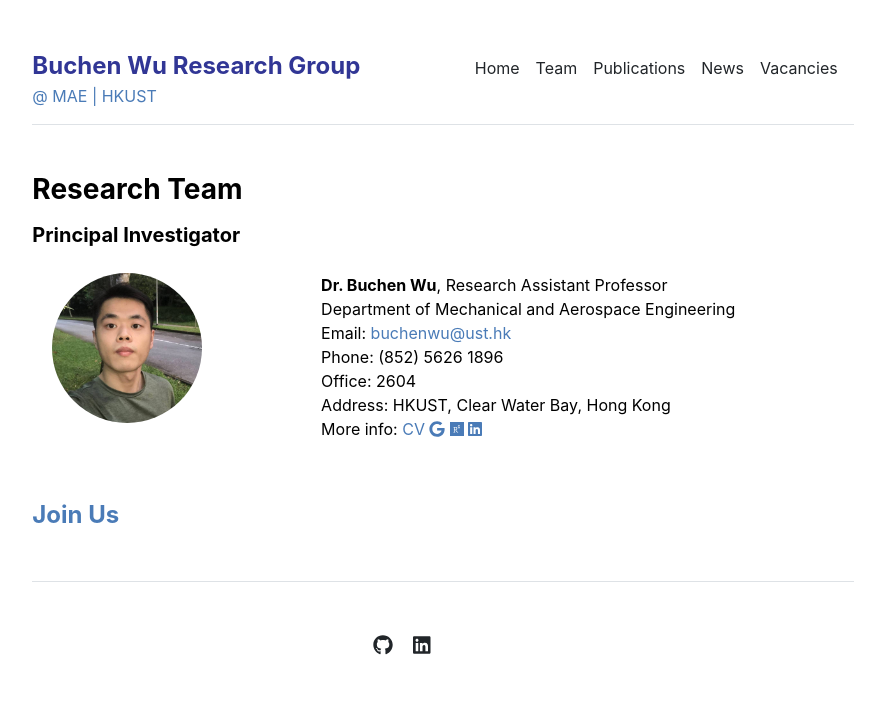
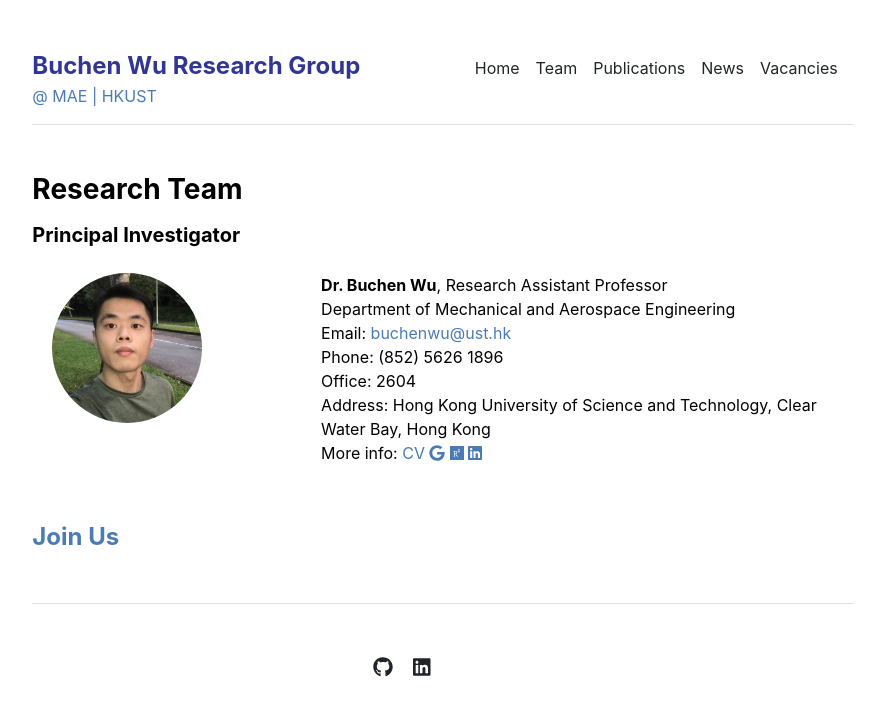
Before and after one commit to buchenwu/buchenwu.github.io, a Jekyll site: the page built from team.md, in a window 1280 px wide. Shown: the top 716 px of the page, without its empty margins (197-1082 px from the left). Built offline with Jekyll 4.4.1, drawn with Linux system fonts in a browser that asks for light colours.

Commit message:
Update people.yml

```diff
--- a/_data/people.yml
+++ b/_data/people.yml
@@ -7,7 +7,7 @@ PI:
    email: 'buchenwu@ust.hk',
    office: '2604',
    department: 'Department of Mechanical and Aerospace Engineering',
-   institution: 'HKUST',
+   institution: 'Hong Kong University of Science and Technology',
    address: 'Clear Water Bay, Hong Kong',
    image: 'assets/img/buchen_wu.jpg',
    # cv: '/people/cv-wei-su.pdf',
```
